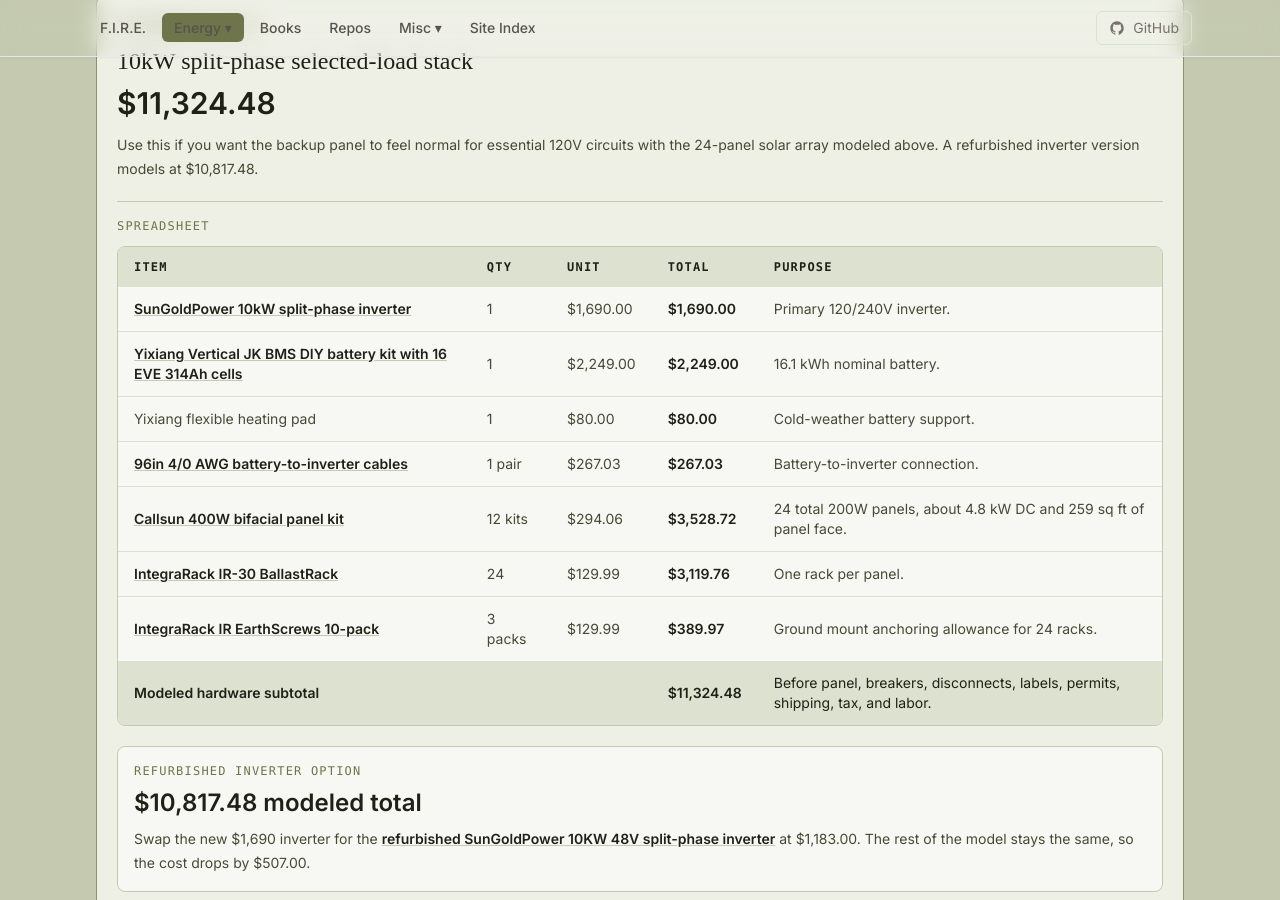
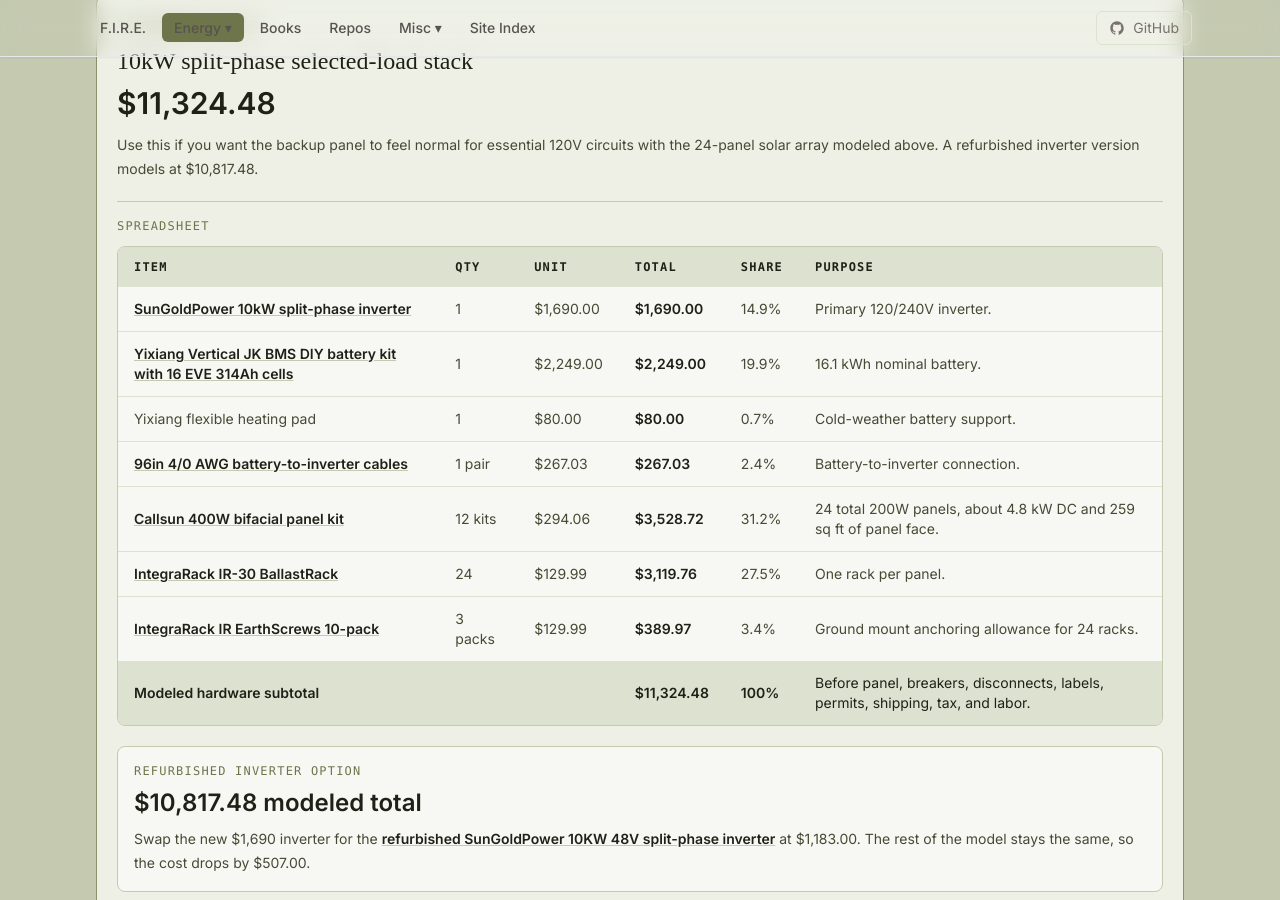
Before and after one commit to techmore/techmore.github.io, a Jekyll site: the page built from pages/energy-monitoring/will-prowse-2026.html, in a window 1280 px wide and 900 px high, scrolled down 2126 px. Built offline with Jekyll 4.4.1, drawn with Linux system fonts in a browser that asks for light colours; nearby versions of some CDN libraries; some web fonts are replaced.

Commit message:
Add hardware cost share column

```diff
--- a/pages/energy-monitoring/will-prowse-2026.html
+++ b/pages/energy-monitoring/will-prowse-2026.html
@@ -182,6 +182,7 @@ title: Will Prowse 2026 - Techmore
                     <th scope="col" class="px-4 py-3 font-mono text-xs tracking-widest uppercase">Qty</th>
                     <th scope="col" class="px-4 py-3 font-mono text-xs tracking-widest uppercase">Unit</th>
                     <th scope="col" class="px-4 py-3 font-mono text-xs tracking-widest uppercase">Total</th>
+                    <th scope="col" class="px-4 py-3 font-mono text-xs tracking-widest uppercase">Share</th>
                     <th scope="col" class="px-4 py-3 font-mono text-xs tracking-widest uppercase">Purpose</th>
                   </tr>
                 </thead>
@@ -191,6 +192,7 @@ title: Will Prowse 2026 - Techmore
                     <td class="px-4 py-3">1</td>
                     <td class="px-4 py-3">$1,690.00</td>
                     <td class="px-4 py-3 font-semibold text-olive-950">$1,690.00</td>
+                    <td class="px-4 py-3">14.9%</td>
                     <td class="px-4 py-3">Primary 120/240V inverter.</td>
                   </tr>
                   <tr>
@@ -198,6 +200,7 @@ title: Will Prowse 2026 - Techmore
                     <td class="px-4 py-3">1</td>
                     <td class="px-4 py-3">$2,249.00</td>
                     <td class="px-4 py-3 font-semibold text-olive-950">$2,249.00</td>
+                    <td class="px-4 py-3">19.9%</td>
                     <td class="px-4 py-3">16.1 kWh nominal battery.</td>
                   </tr>
                   <tr>
@@ -205,6 +208,7 @@ title: Will Prowse 2026 - Techmore
                     <td class="px-4 py-3">1</td>
                     <td class="px-4 py-3">$80.00</td>
                     <td class="px-4 py-3 font-semibold text-olive-950">$80.00</td>
+                    <td class="px-4 py-3">0.7%</td>
                     <td class="px-4 py-3">Cold-weather battery support.</td>
                   </tr>
                   <tr>
@@ -212,6 +216,7 @@ title: Will Prowse 2026 - Techmore
                     <td class="px-4 py-3">1 pair</td>
                     <td class="px-4 py-3">$267.03</td>
                     <td class="px-4 py-3 font-semibold text-olive-950">$267.03</td>
+                    <td class="px-4 py-3">2.4%</td>
                     <td class="px-4 py-3">Battery-to-inverter connection.</td>
                   </tr>
                   <tr>
@@ -219,6 +224,7 @@ title: Will Prowse 2026 - Techmore
                     <td class="px-4 py-3">12 kits</td>
                     <td class="px-4 py-3">$294.06</td>
                     <td class="px-4 py-3 font-semibold text-olive-950">$3,528.72</td>
+                    <td class="px-4 py-3">31.2%</td>
                     <td class="px-4 py-3">24 total 200W panels, about 4.8 kW DC and 259 sq ft of panel face.</td>
                   </tr>
                   <tr>
@@ -226,6 +232,7 @@ title: Will Prowse 2026 - Techmore
                     <td class="px-4 py-3">24</td>
                     <td class="px-4 py-3">$129.99</td>
                     <td class="px-4 py-3 font-semibold text-olive-950">$3,119.76</td>
+                    <td class="px-4 py-3">27.5%</td>
                     <td class="px-4 py-3">One rack per panel.</td>
                   </tr>
                   <tr>
@@ -233,6 +240,7 @@ title: Will Prowse 2026 - Techmore
                     <td class="px-4 py-3">3 packs</td>
                     <td class="px-4 py-3">$129.99</td>
                     <td class="px-4 py-3 font-semibold text-olive-950">$389.97</td>
+                    <td class="px-4 py-3">3.4%</td>
                     <td class="px-4 py-3">Ground mount anchoring allowance for 24 racks.</td>
                   </tr>
                 </tbody>
@@ -240,6 +248,7 @@ title: Will Prowse 2026 - Techmore
                   <tr>
                     <td class="px-4 py-3 font-semibold" colspan="3">Modeled hardware subtotal</td>
                     <td class="px-4 py-3 font-semibold">$11,324.48</td>
+                    <td class="px-4 py-3 font-semibold">100%</td>
                     <td class="px-4 py-3 text-sm">Before panel, breakers, disconnects, labels, permits, shipping, tax, and labor.</td>
                   </tr>
                 </tfoot>
```
